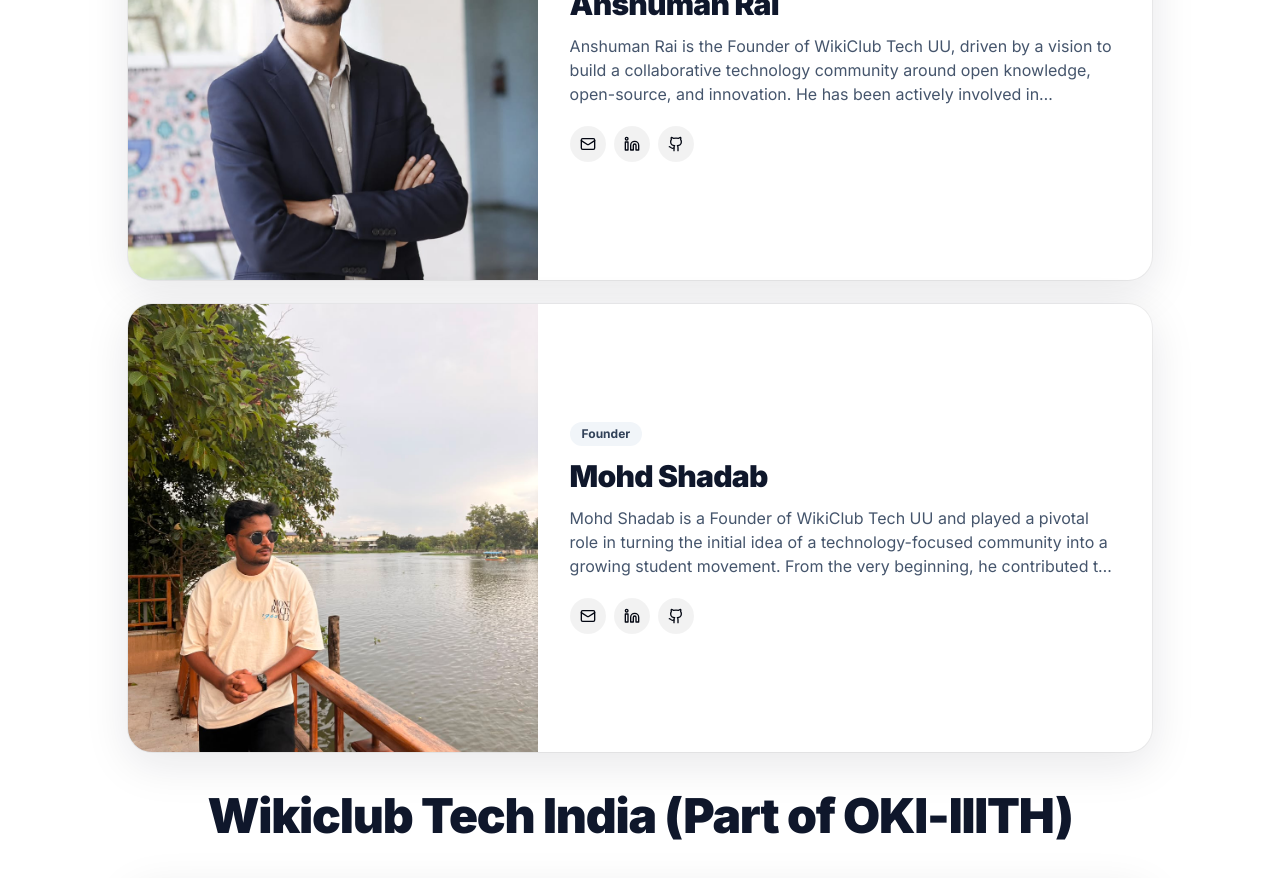
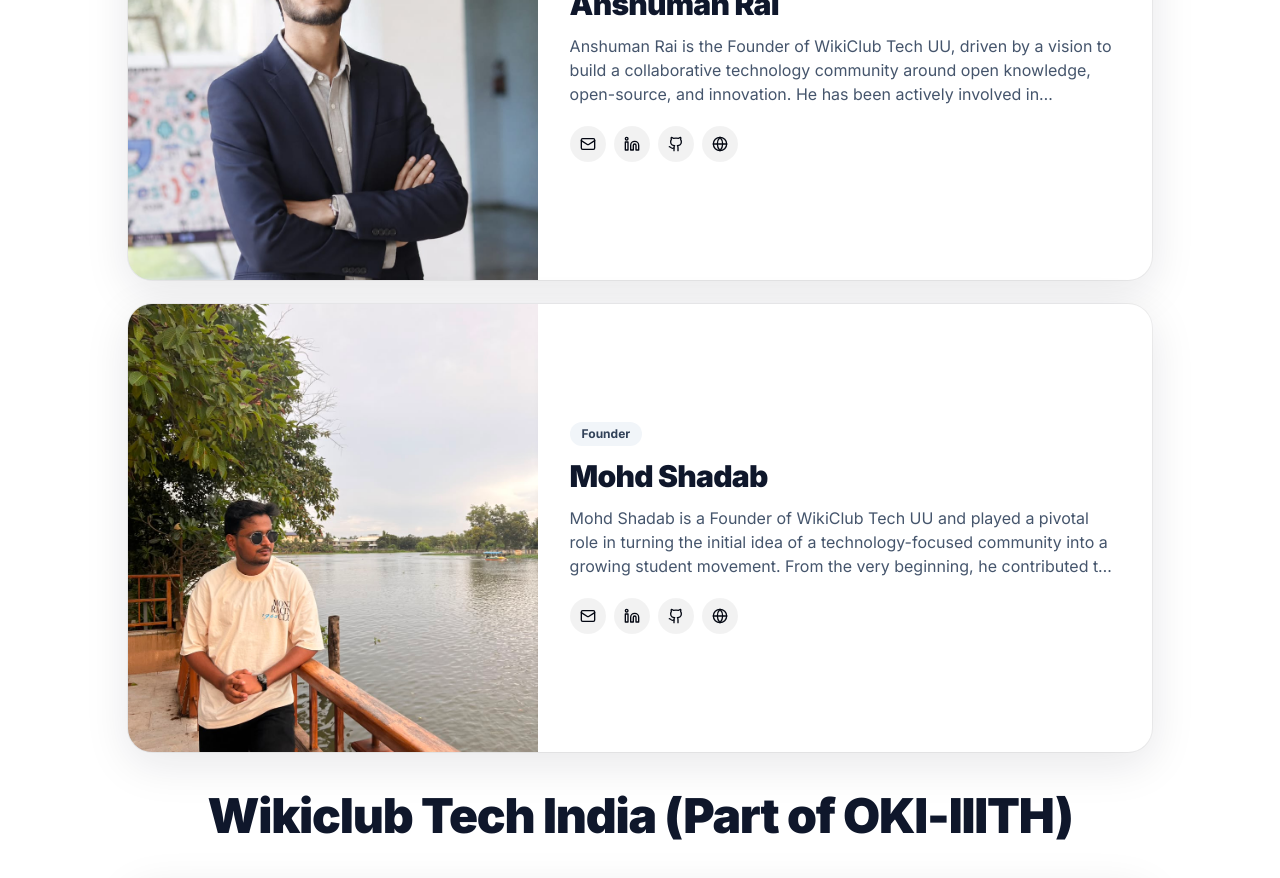
Before and after one commit to mishraji0519/wikiclubtech-nitin, a Next.js app in the folder WikiClub-Tech-UU-main/WikiClub-Tech-UU-main/: page /wikiclubtech-nitin/teams in a window 1280 px wide. Shown: the part 960-1838 px from the top of the page. Built offline with nearby package versions, Linux system fonts and the light colour scheme.

Commit message:
Add Meta-Wiki link support to team cards

```diff
--- a/WikiClub-Tech-UU-main/WikiClub-Tech-UU-main/src/components/team/TeamMemberCard.tsx
+++ b/WikiClub-Tech-UU-main/WikiClub-Tech-UU-main/src/components/team/TeamMemberCard.tsx
@@ -1,7 +1,7 @@
 import React, { useState } from 'react';
 import type { ComponentType } from 'react';
 import { motion, AnimatePresence, useMotionValue, useSpring } from 'framer-motion';
-import { Mail, Linkedin, Github } from 'lucide-react';
+import { Mail, Linkedin, Github, Globe } from 'lucide-react';
 import Image from 'next/image';
 
 interface TeamMemberCardProps {
@@ -12,6 +12,7 @@ interface TeamMemberCardProps {
   email?: string;
   linkedin?: string;
   github?: string;
+  metaWiki?: string;
   bio?: string;
   team?: string;
   demo?: boolean;
@@ -57,6 +58,7 @@ const TeamMemberCard = ({
   email,
   linkedin,
   github,
+  metaWiki,
   bio,
   team,
   demo = false,
@@ -97,6 +99,7 @@ const TeamMemberCard = ({
       {email && <SocialLink href={`mailto:${email}`} icon={Mail} label='Email' />}
       {linkedin && <SocialLink href={linkedin} icon={Linkedin} label='LinkedIn' />}
       {github && <SocialLink href={github} icon={Github} label='GitHub' />}
+      {metaWiki && <SocialLink href={metaWiki} icon={Globe} label='Meta-Wiki' />}
     </div>
   );
 
```
